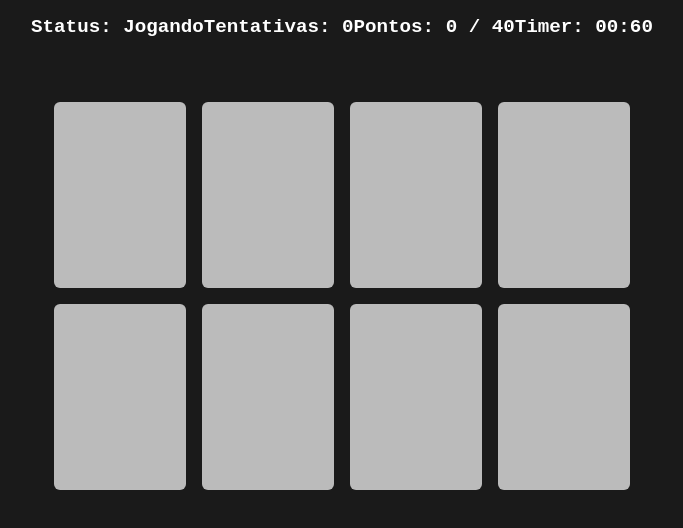
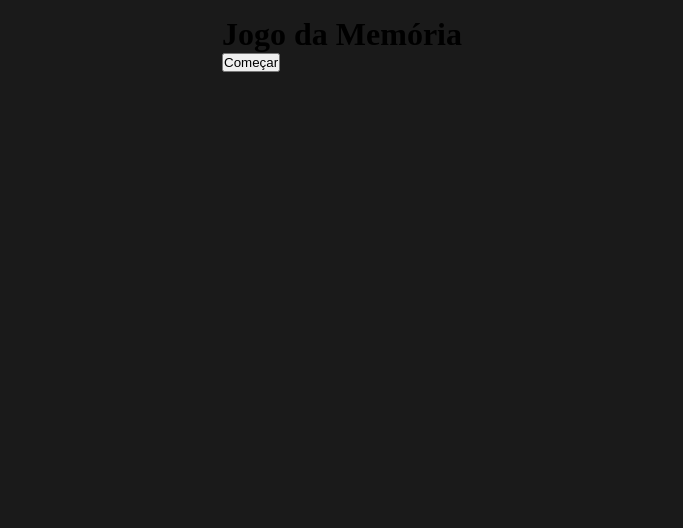
Before and after one commit to FelipeAmorimDEV/memory-game, a React (Vite) app: page / in a window 1280 px wide. Shown: the top 528 px of the page, without its empty margins (298-981 px from the left). Built offline with nearby package versions, Linux system fonts and the light colour scheme.

Commit message:
✔  Add Tela inicial

```diff
--- a/src/app.jsx
+++ b/src/app.jsx
@@ -32,9 +32,13 @@ function reducer(state, action) {
     return { ...state, match: [...state.match, state.jogadas[0]], points: state.points + pointsPerMatch }
   }
 
+  if(action.type === "started_game") {
+    return {...state, appStatus: 'ready'}
+  }
+
 }
 
-const initialState = { cards, tentativas: 0, jogadas: [], jogadasindex: [], match: [], points: 0, appStatus: 'ready' }
+const initialState = { cards, tentativas: 0, jogadas: [], jogadasindex: [], match: [], points: 0, appStatus: 'menu' }
 const App = () => {
   const [state, dispatch] = useReducer(reducer, initialState)
 
@@ -47,7 +51,7 @@ const App = () => {
     const maxJogada = state.jogadas.length === 2
 
     if (match) {
-      dispatch({ type: 'matcheted_card'})
+      dispatch({ type: 'matcheted_card' })
     }
 
     if (maxJogada) {
@@ -67,13 +71,22 @@ const App = () => {
     dispatch({ type: 'turned_card', payload: { index, id } })
   }
 
+  function handleStartGame() {
+    dispatch({ type: 'started_game' })
+  }
+
 
   return (
     <div className="app">
+      {state.appStatus === 'menu' && (
+        <div className="menu">
+          <h1>Jogo da Memória</h1>
+          <button onClick={handleStartGame}>Começar</button>
+        </div>
+      )}
       {state.appStatus === 'ready' && (
         <>
           <div className="game-status">
-            <span>Status: Jogando</span>
             <span>Tentativas: {tentativasEfetuadasParaCombinarAsCartas}</span>
             <span>Pontos: <strong>{state.points}</strong> / {maxPoints}</span>
             <span>Timer: 00:60</span>
```
